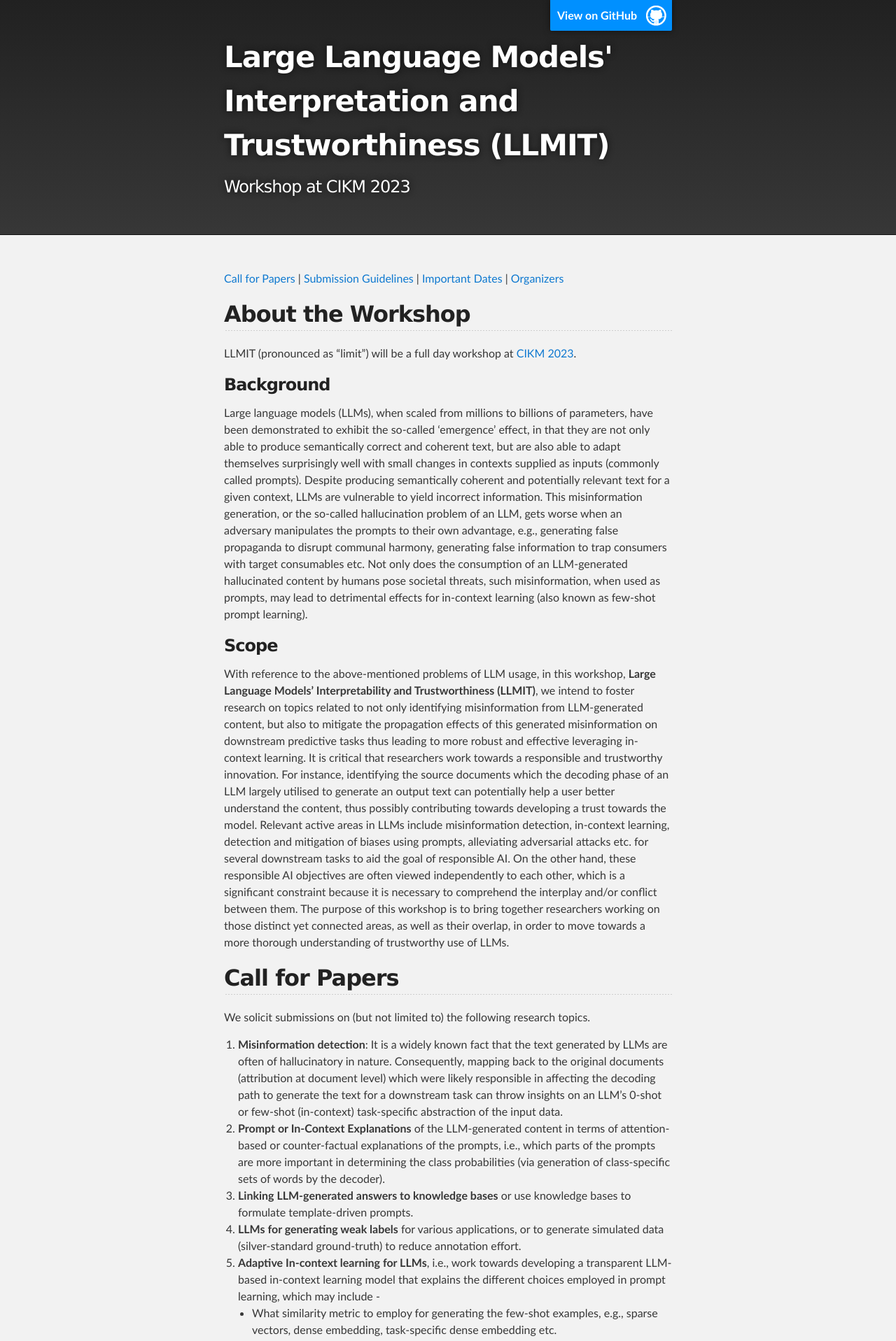
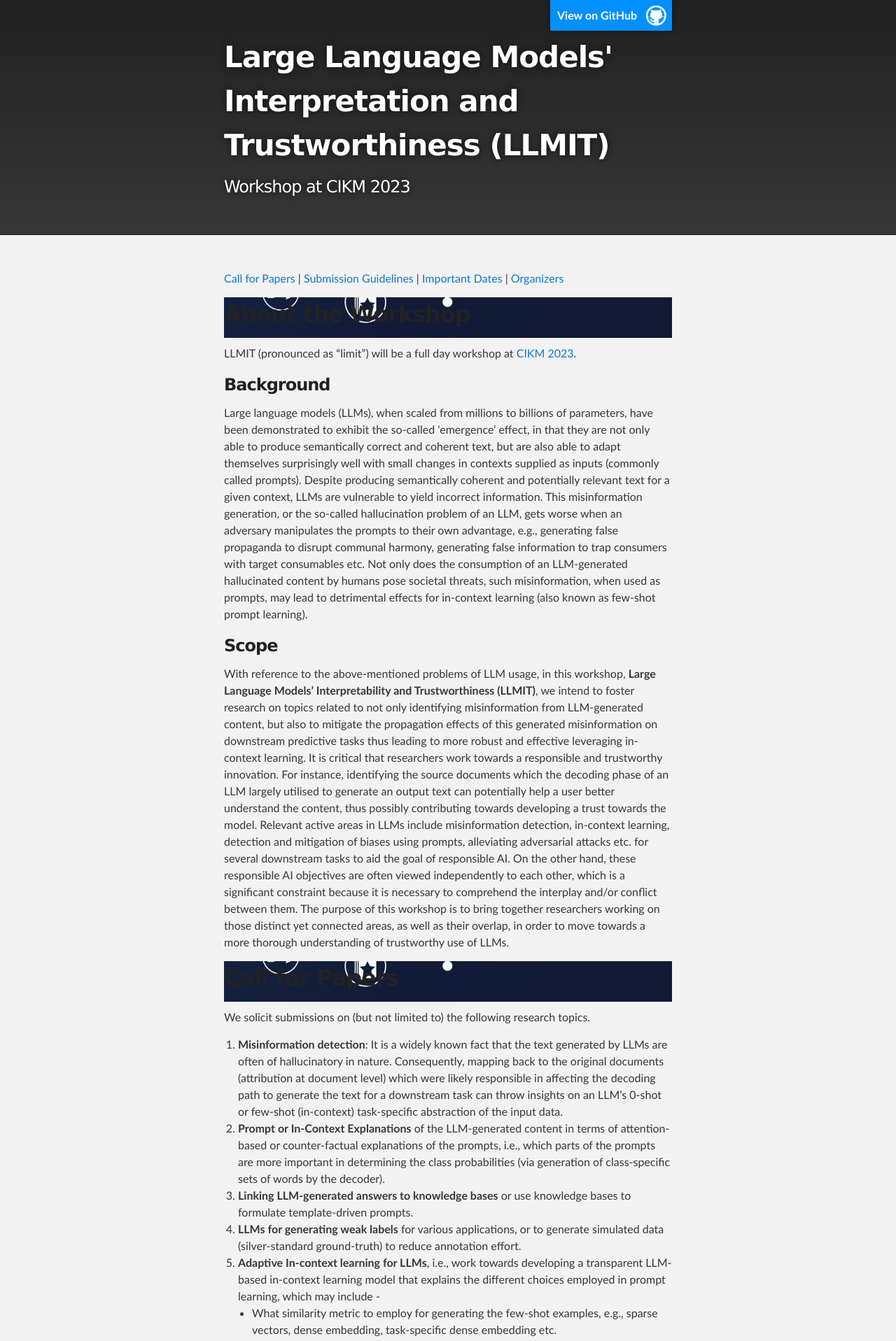
Before and after one commit to gdebasis/llmit, a Jekyll site: the page built from index.md, in a window 1280 px wide. Shown: the top 1917 px of the page at 70% size. Built offline with Jekyll 4.4.1, drawn with Linux system fonts in a browser that asks for light colours.

Commit message:
image changed

```diff
--- a/_sass/jekyll-theme-slate.scss
+++ b/_sass/jekyll-theme-slate.scss
@@ -69,7 +69,7 @@ h1 {
 h2 {
   padding-bottom: 10px;
   font-size: 32px;
-  background: url('../images/bg_hr.png') repeat-x bottom;
+  background: url('../images/bg_llm.jpeg') repeat-x bottom;
 }
 
 h3 {
@@ -225,7 +225,7 @@ hr {
   height: 1px;
   margin-bottom: 5px;
   border: none;
-  background: url('../images/bg_hr.png') repeat-x center;
+  background: url('../images/bg_llm.jpeg') repeat-x center;
 }
 
 table {
```
Also changed, not shown: assets/images/bg_llm.jpeg (added).
